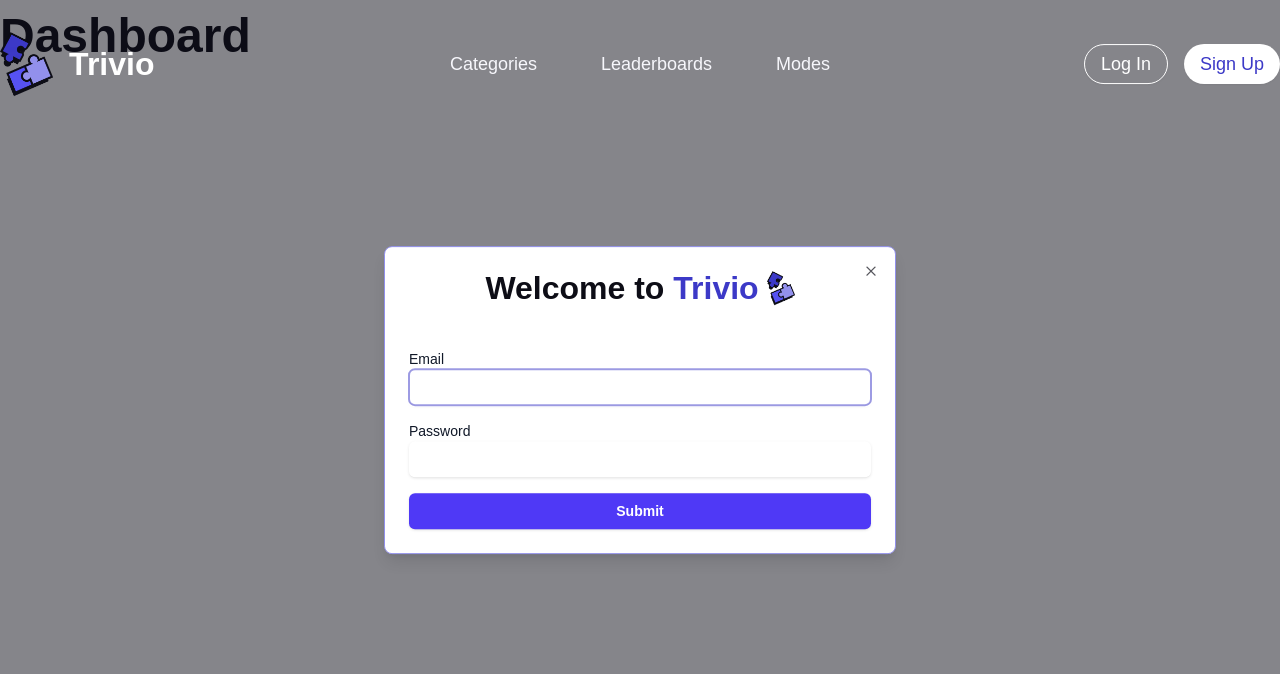
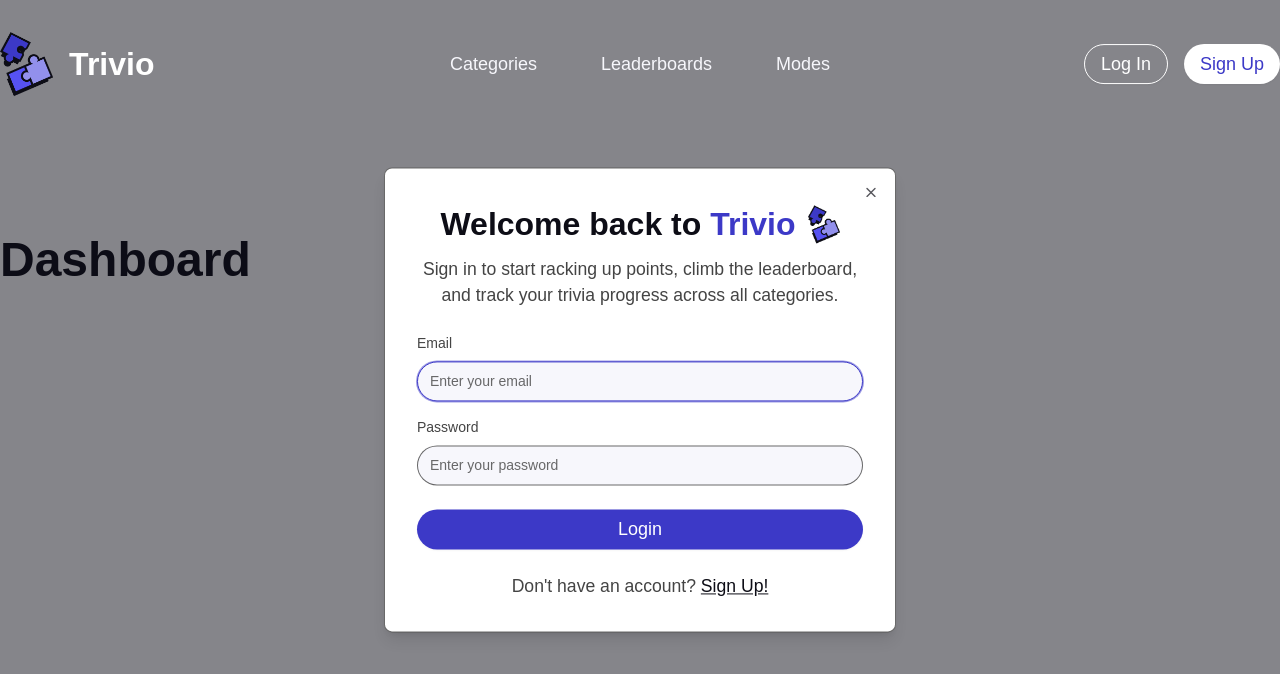
Before and after one commit to GabrielAsis/TriviaWebsite, a React (Vite) app in the folder client/: page /dashboard in a window 1280 px wide. Both pictures are taken after a click on the button "Log In". Shown: the top 674 px of the page. Built offline with nearby package versions, Linux system fonts and the light colour scheme; no server answers; a web font is replaced by a local one.

Commit message:
Designed Login & Stored User's points
Implemented the final design of the Login popups

Also stored the user's points in MongoDB

Will work work on a better final score screen and account dashboard

```diff
--- a/client/pages/Dashboard.jsx
+++ b/client/pages/Dashboard.jsx
@@ -1,13 +1,51 @@
-import { useContext} from 'react';
+import { useContext, useEffect, useState } from 'react';
 import { UserContext } from '../context/userContext';
+import axios from 'axios';
 
 export const Dashboard = () => {
-  const { user } = useContext(UserContext);
+  const { user, setUser } = useContext(UserContext);
+  const [refreshedUser, setRefreshedUser] = useState(null);
+  const [loading, setLoading] = useState(true);
+
+  useEffect(() => {
+    const fetchUserData = async () => {
+      try {
+        const { data } = await axios.get('/profile', { withCredentials: true });
+        if (data) {
+          setRefreshedUser(data);
+        }
+      } catch (error) {
+        console.error('Error fetching user data:', error);
+      } finally {
+        setLoading(false);
+      }
+    };
+
+    if (user) {
+      fetchUserData();
+    } else {
+      setLoading(false);
+    }
+  }, [user]);
+
+  // Use refreshed user data if available, fall back to context user
+  const displayUser = refreshedUser || user;
+
+  if (loading) return <div>Loading...</div>;
 
   return (
-    <div>
+    <div className='container py-56'>
       <h1>Dashboard</h1>
-      {!!user && (<h2>Hi {user.name}!</h2>)}
+      {!!displayUser && (
+        <>
+          <h2>Hi {displayUser.name}!</h2>
+          {displayUser.points > 0 ? (
+            <p>Your Points: {displayUser.points}</p>
+          ) : (
+            <p>No points yet 😢. Start earning points by answering some trivia!</p>
+          )}
+        </>
+      )}
     </div>
-  )
-}
+  );
+};
--- a/client/pages/Login.jsx
+++ b/client/pages/Login.jsx
@@ -7,11 +7,12 @@ import { UserContext } from '../context/userContext';
 // shadcn imports
 import { Dialog, DialogTrigger, DialogContent, DialogHeader, DialogTitle, DialogDescription } from "@/components/ui/dialog";
 import { Button } from "@/components/ui/button";
+import { Input } from "@/components/ui/input";
 
 // assets imports
 import { logo } from '../src/assets';
 
-export default function Login() {
+export default function Login({ isOpen, setIsOpen, openRegister }) {
   const navigate = useNavigate();
   const { setUser } = useContext(UserContext);
 
@@ -38,53 +39,64 @@ export default function Login() {
   };
 
   return (
-    <Dialog>
+    <Dialog  open={isOpen} onOpenChange={setIsOpen}>
       <DialogTrigger asChild>
         <Button variant="whiteOutline">
           Log In
         </Button>
       </DialogTrigger>
       <DialogContent>
-        <DialogHeader>
-          <DialogTitle className="text-center inline">
-            <div className='flex flex-row justify-center items-center space-x-2'>
-              <h2>Welcome to <span className='text-primary'>Trivio</span></h2>
-              <img src={logo} className='w-7 h-auto' />
+        <form onSubmit={loginUser}>
+          <div className="grid grid-cols-1 gap-6">
+            {/* HEADER & DESC */}
+            <div className='space-y-2'>
+              <div className='flex flex-row justify-center items-center space-x-3'>
+                <h2>Welcome back to <span className='text-primary'>Trivio</span></h2>
+                <img src={logo} className='w-8 h-auto' alt="Trivio Logo" />
               </div>
-          </DialogTitle>
-          <DialogDescription>Access your account to continue.</DialogDescription>
-        </DialogHeader>
-        <form onSubmit={loginUser}>
-          <div className="grid grid-cols-1 gap-4">
+              <p className='text-center text-gray'>Sign in to start racking up points, climb the leaderboard, and track your trivia progress across all categories.</p>
+            </div>
+
+            {/* INPUTS */}
+            <div className='space-y-4'>
               {/* EMAIL INPUT */}
-            <div>
-              <label className="block text-sm font-medium text-gray-900">Email</label>
-              <input
+              <div className='space-y-2'>
+                <label className="block text-sm font-medium text-gray">Email</label>
+                <Input
                   type="email"
                   value={data.email}
+                  placeholder="Enter your email"
                   onChange={(e) => setData({ ...data, email: e.target.value })}
-                className="block w-full rounded-md border-gray-300 px-3 py-2 text-sm shadow-sm focus:border-indigo-500 focus:ring-indigo-500"
                 />
               </div>
 
               {/* PASSWORD INPUT */}
-            <div>
-              <label className="block text-sm font-medium text-gray-900">Password</label>
-              <input
+              <div className='space-y-2'>
+                <label className="block text-sm font-medium text-gray">Password</label>
+                <Input
                   type="password"
                   value={data.password}
+                  placeholder="Enter your password"
                   onChange={(e) => setData({ ...data, password: e.target.value })}
-                className="block w-full rounded-md border-gray-300 px-3 py-2 text-sm shadow-sm focus:border-indigo-500 focus:ring-indigo-500"
                 />
+              </div>
             </div>
 
             {/* SUBMIT BUTTON */}
-            <button
+            <Button
               type="submit"
-              className="w-full rounded-md bg-indigo-600 px-4 py-2 text-sm font-semibold text-white shadow hover:bg-indigo-500"
             >
-              Submit
-            </button>
+              Login
+            </Button>
+
+            <div>
+              <p className='text-gray text-center'>Don't have an account? <span
+                className='text-foreground font-medium underline cursor-pointer hover:text-gray'
+                onClick={openRegister}
+              >
+                Sign Up!
+              </span></p>
+            </div>
           </div>
         </form>
       </DialogContent>
--- a/client/pages/Register.jsx
+++ b/client/pages/Register.jsx
@@ -2,10 +2,16 @@ import { useState } from 'react';
 import axios from 'axios';
 import { toast } from 'react-hot-toast';
 import { useNavigate } from 'react-router-dom';
+
+// shadcn imports
 import { Dialog, DialogTrigger, DialogContent, DialogHeader, DialogTitle, DialogDescription } from "@/components/ui/dialog";
 import { Button } from "@/components/ui/button";
+import { Input } from "@/components/ui/input";
 
-export default function Register() {
+// assets imports
+import { logo } from '../src/assets';
+
+export default function Register({ isOpen, setIsOpen, openLogin }) {
   const navigate = useNavigate();
   const [data, setData] = useState({
     name: '',
@@ -30,59 +36,73 @@ export default function Register() {
   };
 
   return (
-    <Dialog>
+    <Dialog open={isOpen} onOpenChange={setIsOpen}>
       <DialogTrigger asChild>
         <Button variant="white">
           Sign Up
         </Button>
       </DialogTrigger>
-      <DialogContent>
-        <DialogHeader>
-          <DialogTitle>Register</DialogTitle>
-          <DialogDescription>Create a new account to get started.</DialogDescription>
-        </DialogHeader>
+      <DialogContent className="spacey-y-8">
         <form onSubmit={registerUser}>
-          <div className="grid grid-cols-1 gap-4">
+          <div className="grid grid-cols-1 gap-6">
+            {/* HEADER & DESC */}
+            <div className='space-y-2'>
+              <div className='flex flex-row justify-center items-center space-x-3'>
+                <h2>Welcome to <span className='text-primary'>Trivio</span></h2>
+                <img src={logo} className='w-8 h-auto' alt="Trivio Logo" />
+              </div>
+              <p className='text-center text-gray'>Create an account to start earning points, climb the leaderboard, and track your trivia journey across all categories.</p>
+            </div>
+
+            {/* INPUTS */}
+            <div className='space-y-4'>
               {/* NAME INPUT */}
-            <div>
+              <div className="space-y-2">
                 <label className="block text-sm font-medium text-gray-900">Name</label>
-              <input
+                <Input
                   type="text"
                   value={data.name}
+                  placeholder="Enter your name"
                   onChange={(e) => setData({ ...data, name: e.target.value })}
-                className="block w-full rounded-md border-gray-300 px-3 py-2 text-sm shadow-sm focus:border-indigo-500 focus:ring-indigo-500"
                 />
+
               </div>
 
               {/* EMAIL INPUT */}
-            <div>
+              <div className="space-y-2">
                 <label className="block text-sm font-medium text-gray-900">Email</label>
-              <input
+                <Input
                   type="email"
                   value={data.email}
+                  placeholder="Enter your email"
                   onChange={(e) => setData({ ...data, email: e.target.value })}
-                className="block w-full rounded-md border-gray-300 px-3 py-2 text-sm shadow-sm focus:border-indigo-500 focus:ring-indigo-500"
                 />
               </div>
 
               {/* PASSWORD INPUT */}
-            <div>
+              <div className="space-y-2">
                 <label className="block text-sm font-medium text-gray-900">Password</label>
-              <input
+                <Input
                   type="password"
                   value={data.password}
+                  placeholder="Enter your password"
                   onChange={(e) => setData({ ...data, password: e.target.value })}
-                className="block w-full rounded-md border-gray-300 px-3 py-2 text-sm shadow-sm focus:border-indigo-500 focus:ring-indigo-500"
                 />
+              </div>
             </div>
 
             {/* SUBMIT BUTTON */}
-            <button
+            <Button
               type="submit"
-              className="w-full rounded-md bg-indigo-600 px-4 py-2 text-sm font-semibold text-white shadow hover:bg-indigo-500"
             >
-              Submit
-            </button>
+              Sign Up
+            </Button>
+
+            <div>
+              <p className='text-gray text-center'>Already have an account? <span className='text-foreground font-medium underline cursor-pointer hover:text-gray' onClick={openLogin}>
+                Log In!
+              </span></p>
+            </div>
           </div>
         </form>
       </DialogContent>
--- a/client/redux/reducer.js
+++ b/client/redux/reducer.js
@@ -2,7 +2,7 @@ const initialState = {
   question_category: "",
   question_difficulty: "",
   question_type: "",
-  amount_of_question: 10,
+  amount_of_question: 5,
   score: 0,
 }
 
--- a/client/src/Components/NavBar.jsx
+++ b/client/src/Components/NavBar.jsx
@@ -18,6 +18,9 @@ import Register from '../../pages/Register'
 const NavBar = () => {
   const [open, setOpen] = useState(false)
   const [scrolled, setScrolled] = useState(false)
+
+  const [openLogin, setOpenLogin] = useState(false);
+  const [openRegister, setOpenRegister] = useState(false);
 
   useEffect(() => {
     const handleScroll = () => {
@@ -66,8 +69,22 @@ const NavBar = () => {
                     <Button variant='white'>Sign Up</Button>
                   </Link> */}
                   <div className='flex flex-col space-y-4 w-fit'>
-                    < Login />
-                    < Register />
+                    < Login
+                      isOpen={openLogin}
+                      setIsOpen={setOpenLogin}
+                      openRegister={() => {
+                        setOpenLogin(false);  // close login
+                        setOpenRegister(true);  // open register
+                      }}
+                    />
+                    < Register
+                      isOpen={openRegister}
+                      setIsOpen={setOpenRegister}
+                      openLogin={() => {
+                        setOpenRegister(false);
+                        setOpenLogin(true);
+                      }}
+                    />
                   </div>
                 </div>
               </SheetContent>
@@ -99,8 +116,22 @@ const NavBar = () => {
               <Button variant='white'>Sign Up</Button>
             </Link> */}
 
-            < Login />
-            < Register />
+            < Login
+              isOpen={openLogin}
+              setIsOpen={setOpenLogin}
+              openRegister={() => {
+                setOpenLogin(false);  // close login
+                setOpenRegister(true);  // open register
+              }}
+            />
+            < Register
+              isOpen={openRegister}
+              setIsOpen={setOpenRegister}
+              openLogin={() => {
+                setOpenRegister(false);
+                setOpenLogin(true);
+              }}
+            />
           </div>
         </div>
       </FadeInUp>
--- a/client/src/Components/ui/dialog.jsx
+++ b/client/src/Components/ui/dialog.jsx
@@ -54,7 +54,7 @@ function DialogContent({
       <DialogPrimitive.Content
         data-slot="dialog-content"
         className={cn(
-          "bg-background data-[state=open]:animate-in data-[state=closed]:animate-out data-[state=closed]:fade-out-0 data-[state=open]:fade-in-0 data-[state=closed]:zoom-out-95 data-[state=open]:zoom-in-95 fixed top-[50%] left-[50%] grid w-full max-w-[calc(100%-2rem)] translate-x-[-50%] translate-y-[-50%] gap-4 rounded-lg border p-6 shadow-lg duration-200 sm:max-w-lg z-500",
+          "bg-background data-[state=open]:animate-in data-[state=closed]:animate-out data-[state=closed]:fade-out-0 data-[state=open]:fade-in-0 data-[state=closed]:zoom-out-95 data-[state=open]:zoom-in-95 fixed top-[50%] left-[50%] grid w-full max-w-[calc(100%-2rem)] translate-x-[-50%] translate-y-[-50%] gap-4 rounded-lg border-gray/80 border-1 p-8 shadow-lg duration-200 sm:max-w-lg z-500",
           className
         )}
         {...props}>
--- /dev/null
+++ b/client/src/Components/ui/input.jsx
@@ -0,0 +1,24 @@
+import * as React from "react"
+
+import { cn } from "@/lib/utils"
+
+function Input({
+  className,
+  type,
+  ...props
+}) {
+  return (
+    <input
+      type={type}
+      data-slot="input"
+      className={cn(
+        "file:text-foreground bg-off-white placeholder:text-gray/80 selection:bg-primary selection:text-primary-foreground flex w-full min-w-0 h-10 rounded-full border border-gray/80 px-3 py-2 text-sm outline-none file:inline-flex file:h-7 file:border-0 file:bg-transparent file:text-sm  disabled:pointer-events-none disabled:cursor-not-allowed disabled:opacity-50 md:text-sm",
+        "focus-visible:border-ring focus-visible:ring-ring/50 focus-visible:ring-[1px]",
+        "aria-invalid:ring-destructive/20 dark:aria-invalid:ring-destructive/40 aria-invalid:border-destructive",
+        className
+      )}
+      {...props} />
+  );
+}
+
+export { Input }
```
Also changed, not shown: client/pages/FinalScore.jsx (+29 -0 lines), client/context/userContext.jsx (line endings or trailing spaces), 2 other files (tests, documents, lock files or other folders). Lines whose indentation alone changed are shown as unchanged.
